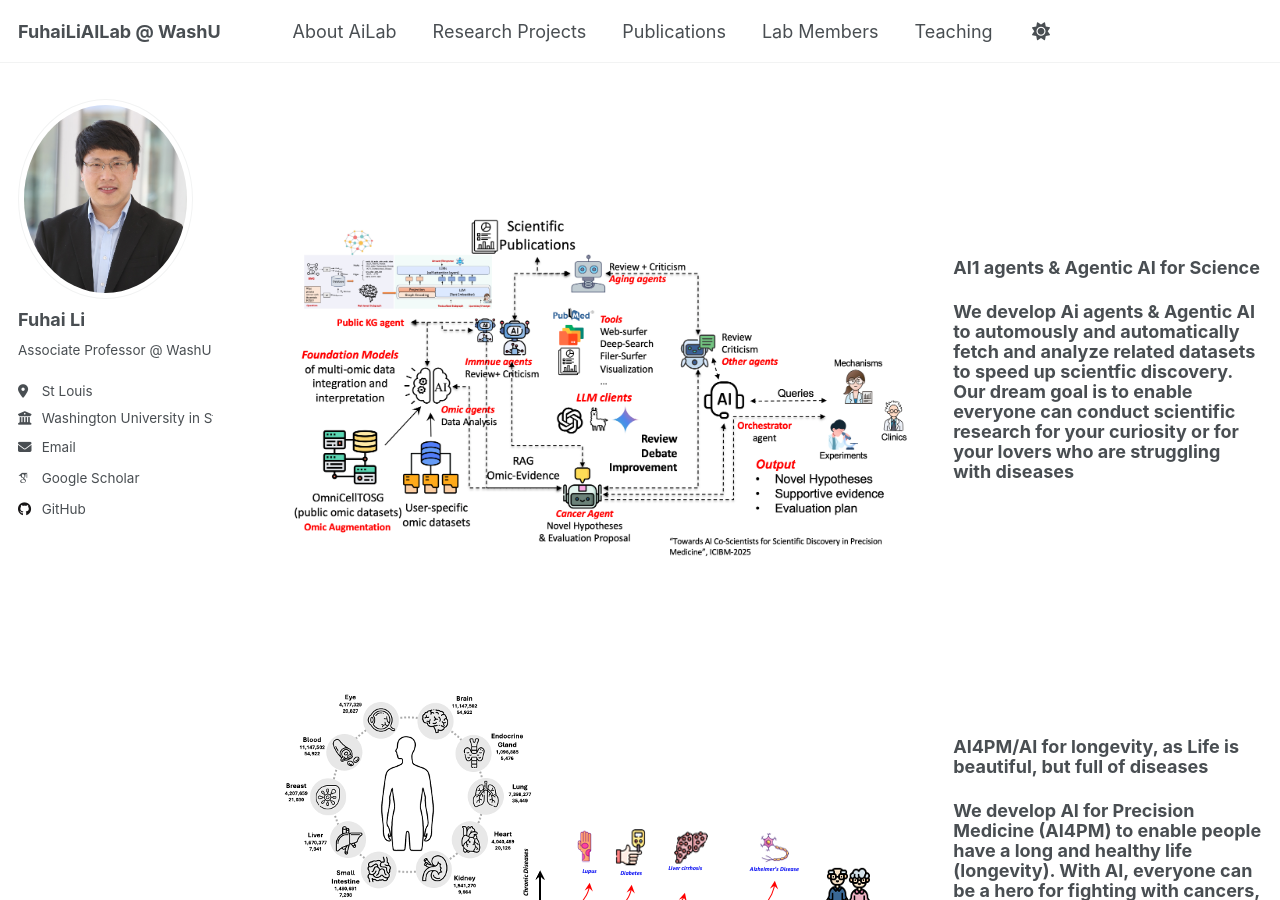
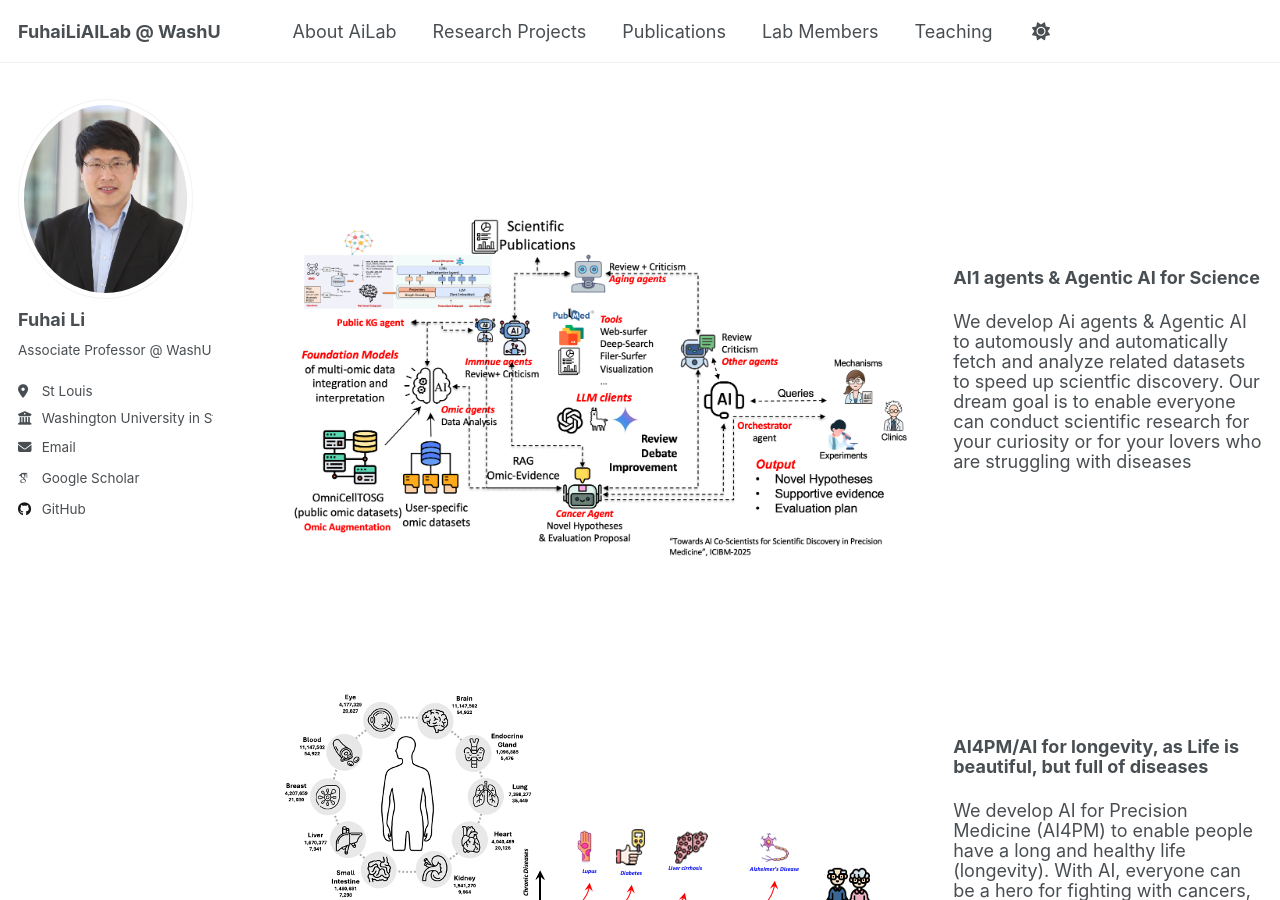
Before and after one commit to FuhaiLiAiLab/FuhaiLiAILab.github.io, a Jekyll site: the page built from _pages/LiLabResearch1.html, in a window 1280 px wide and 900 px high, scrolled down 546 px. Built offline with Jekyll 4.4.1, drawn with Linux system fonts in a browser that asks for light colours; some web fonts are replaced.

Commit message:
Update LiLabResearch1.html

```diff
--- a/_pages/LiLabResearch1.html
+++ b/_pages/LiLabResearch1.html
@@ -68,7 +68,7 @@ author_profile: true
 
     <div class="col-md-4">
       <p style="line-height:20px"><strong> AI1 agents & Agentic AI for Science </strong> </p>
-      <p style="line-height:20px"><strong> We develop Ai agents & Agentic AI to automously and automatically fetch and analyze related datasets to speed up scientfic discovery. Our dream goal is to enable everyone can conduct scientific research for your curiosity or for your lovers who are struggling with diseases </strong> </p>
+      <p style="line-height:20px"> We develop Ai agents & Agentic AI to automously and automatically fetch and analyze related datasets to speed up scientfic discovery. Our dream goal is to enable everyone can conduct scientific research for your curiosity or for your lovers who are struggling with diseases </p>
     </div>
   </div>
 </div>
@@ -96,7 +96,7 @@ author_profile: true
 
     <div class="col-md-4">
       <p style="line-height:20px"><strong> AI4PM/AI for longevity, as Life is beautiful, but full of diseases </strong> </p>
-      <p style="line-height:20px"><strong> We develop AI for Precision Medicine (AI4PM) to enable people have a long and healthy life (longevity). With AI, everyone can be a hero for fighting with cancers, Alzheimers' Disease, lysosomes, chronic inflammations ... </strong> </p>
+      <p style="line-height:20px"> We develop AI for Precision Medicine (AI4PM) to enable people have a long and healthy life (longevity). With AI, everyone can be a hero for fighting with cancers, Alzheimers' Disease, lysosomes, chronic inflammations ...  </p>
     </div>
   </div>
 </div>
```
